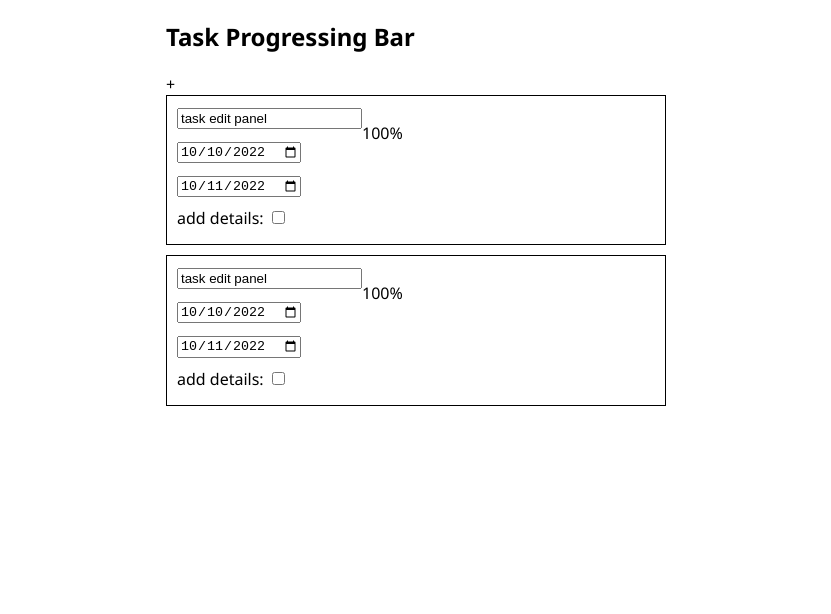
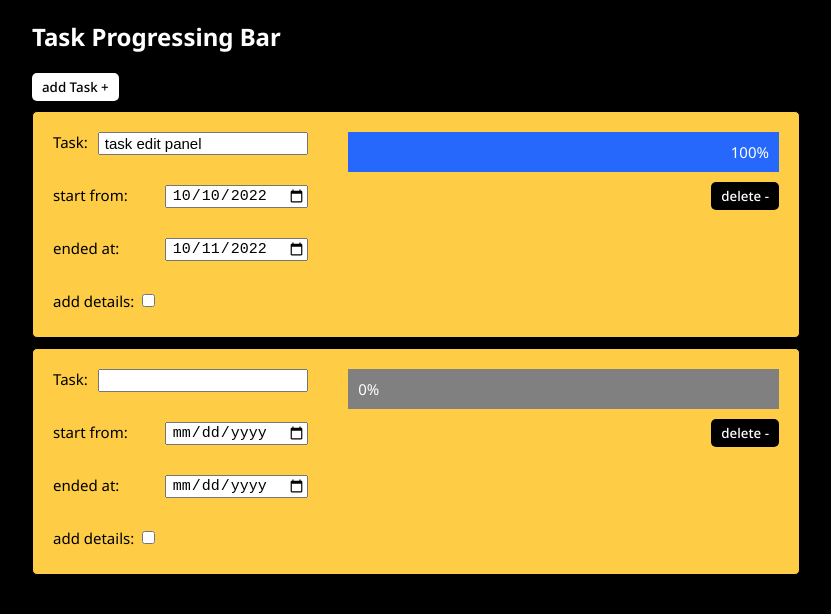
Before and after one commit to jimmyww7710/react-task-list-progress-bar, a React (Create React App) app: page / in a window 1280 px wide. Shown: the top 614 px of the page, without its empty margins (224-1055 px from the left). Built offline with nearby package versions, Linux system fonts and the light colour scheme.

Commit message:
fix error from eslint; add style on
fix error from eslint; add style on

```diff
--- a/public/index.html
+++ b/public/index.html
@@ -1,14 +1,12 @@
 <!DOCTYPE html>
 <html lang="en">
+
 <head>
   <meta charset="utf-8" />
   <link rel="icon" href="%PUBLIC_URL%/favicon.ico" />
   <meta name="viewport" content="width=device-width, initial-scale=1" />
   <meta name="theme-color" content="#000000" />
-    <meta
-      name="description"
-      content="Web site created using create-react-app"
-    />
+  <meta name="description" content="Web site created using create-react-app" />
   <!--
       manifest.json provides metadata used when your web app is installed on a
       user's mobile device or desktop. See https://developers.google.com/web/fundamentals/web-app-manifest/
@@ -25,7 +23,8 @@
     -->
   <title>React App</title>
 </head>
-  <body>
+
+<body style="background-color: #000000;">
   <noscript>You need to enable JavaScript to run this app.</noscript>
   <div id="root"></div>
   <!--
@@ -39,4 +38,5 @@
       To create a production bundle, use `npm run build` or `yarn build`.
     -->
 </body>
+
 </html>
--- a/src/App.js
+++ b/src/App.js
@@ -1,44 +1,29 @@
 import React from 'react';
-import { StyledGlobal } from './style/global.styled';
-import List from './component/list'
+import StyledGlobal from './style/global.styled';
+import List from './component/list';
+
 function App() {
   const taskData = [
-      {
-        "id": "asdfjkasdjf",
-        "title": "task edit panel",
-        "startDate": "2022-10-10",
-        "endDate": "2022-10-11",
-        "details": ""
-      },
-      {
-        "id": "dsfhajsdhfka",
-        "title": "task edit panel",
-        "startDate": "2022-10-10",
-        "endDate": "2022-10-11",
-        "details": ""
-      },
-    ]
-  // const [taskData, setTaskData] = useState([
-  //   {
-  //     "title": "task edit panel",
-  //     "startDate": "20221010",
-  //     "endDate": "20221011",
-  //     "items": [
-  //       {
-  //         "name": "",
-  //         "days": ""
-  //       },
-  //       {
-  //         "name": "",
-  //         "days": ""
-  //       }
-  //     ]
-  //   },
-  // ])
+    {
+      id: 'asdfjkasdjf',
+      title: 'task edit panel',
+      startDate: '2022-10-10',
+      endDate: '2022-10-11',
+      details: '',
+    },
+    {
+      id: '',
+      title: '',
+      startDate: '',
+      endDate: '',
+      details: '',
+    },
+  ];
+
   return (
     <StyledGlobal>
-      <h2>Task Progressing Bar</h2>
-      <List taskData={taskData}></List>
+      <h2 class="main-title">Task Progressing Bar</h2>
+      <List taskData={taskData} />
     </StyledGlobal>
   );
 }
--- a/src/component/list.js
+++ b/src/component/list.js
@@ -1,30 +1,47 @@
-import { useState, useEffect} from 'react';
-import Task from './task'
+import { useState } from 'react';
+import { StyledList } from '../style/list.styled';
+import Task from './task';
 
-
-function List({taskData}) {
-    const[tempTaskData, setTempTaskData] = useState(taskData);
-    const add = function() {
+function List({ taskData }) {
+  const [tempTaskData, setTempTaskData] = useState(taskData);
+  const add = function () {
     return setTempTaskData((preTaskData) => [
       ...preTaskData,
       {
-            "id": "", //自動產生一組新的id
-            "title": "",
-            "startDate": "",
-            "endDate": "",
-            "details": ""
-          }
-      ])
-    }
+        id: '', // 自動產生一組新的id
+        title: '',
+        startDate: '',
+        endDate: '',
+        details: '',
+      },
+    ]);
+  };
+
+  const clickDeleteButtonHandler = (id) => {
+    return setTempTaskData((preTaskData) => {
+      return preTaskData.filter((task) => task.id !== id);
+    });
+  };
 
   return (
-      <div>
-        <div onClick={add}>+</div>
+    <StyledList>
+      <button type="button" onClick={add}>add Task +</button>
       {tempTaskData.map((taskItem, index) => {
-          const {title, startDate, endDate, datails, id} = taskItem;
-          return <Task key={id} title={title} startDate={startDate} endDate={endDate} datails={datails} order={index + 1}></Task>
+        const { title, startDate, endDate, datails, id } = taskItem;
+        return (
+          <Task
+            key={id}
+            title={title}
+            startDate={startDate}
+            endDate={endDate}
+            datails={datails}
+            order={index + 1}
+            id={id}
+            clickDeleteButtonHandler={clickDeleteButtonHandler}
+          />
+        );
       })}
-      </div>
+    </StyledList>
   );
 }
 
--- a/src/component/task.js
+++ b/src/component/task.js
@@ -1,17 +1,14 @@
 import { useState } from 'react';
-import { StyledTask } from '../style/task.styled';
-// import Details from './details'
+import StyledTask from '../style/task.styled';
 
-function Task({ title, startDate, endDate, datails }) {
+function Task({ title, startDate, endDate, datails, id, clickDeleteButtonHandler }) {
   let wholeDays = 0;
   let progressPercent = 0;
-  const currentDate = new Date();
-  const passedDays = Math.ceil(((currentDate - new Date(startDate)) / (1000 * 60 * 60 * 24)));
-
   const updateWholeDays = function (startDate, endDate) {
     const _startDate = new Date(startDate);
     const _endDate = new Date(endDate);
     wholeDays = Math.ceil((_endDate - _startDate) / (1000 * 60 * 60 * 24)) + 1;
+    const passedDays = Math.ceil(((new Date() - new Date(startDate)) / (1000 * 60 * 60 * 24)));
     progressPercent = Math.floor((passedDays / wholeDays) * 100);
     progressPercent = progressPercent > 100 ? 100 : progressPercent;
   };
@@ -27,7 +24,7 @@ function Task({ title, startDate, endDate, datails }) {
 
   updateWholeDays(taskStartDate, taskEndDate);
   const updateStartDate = function (e) {
-    if (new Date(e.target.value) < taskEndDate) {
+    if (new Date(e.target.value) < new Date(taskEndDate)) {
       setTaskStartDate(e.target.value);
       updateWholeDays(taskStartDate, taskEndDate);
     }
@@ -37,7 +34,8 @@ function Task({ title, startDate, endDate, datails }) {
   };
 
   const updateTaskEndDate = function (e) {
-    if (new Date(e.target.value) > taskStartDate) {
+    console.log(new Date(e.target.value), taskStartDate);
+    if (new Date(e.target.value) > new Date(taskStartDate)) {
       setTaskEndDate(e.target.value);
       updateWholeDays(taskStartDate, taskEndDate);
     }
@@ -47,24 +45,45 @@ function Task({ title, startDate, endDate, datails }) {
   };
   return (
     <StyledTask>
-      <div class="flex-container">
-
-        <div>
-          <input type="text" value={taskTitle} onChange={updateTitle} />
+      <div className="flex-container two-reverse">
+        <div className="form-input-area">
+          <div className="flex-container">
+            Task:
+            <input type="text" value={taskTitle} onChange={updateTitle} />
+          </div>
           <br />
-          <input type="date" value={taskStartDate} onChange={updateStartDate} />
+          <div className="flex-container">
+            start from:
+            <input type="date" value={taskStartDate} onChange={updateStartDate} />
+          </div>
           <br />
-          <input type="date" value={taskEndDate} onChange={updateTaskEndDate} />
+          <div className="flex-container">
+            ended at:
+            <input type="date" value={taskEndDate} onChange={updateTaskEndDate} />
+          </div>
           <br />
         </div>
+        <div className="display-area">
+          <div className="progress-bar">
+            <div className="current-progress-percentage" style={{ width: ((!taskStartDate || !taskEndDate) ? 0 : progressPercent) + '%' }}>
+              <span>
+                {
+                  ((!taskStartDate || !taskEndDate) ? 0 : progressPercent) + '%'
+                }
+              </span>
+            </div>
+          </div>
+          <button
+            class="reverse-color"
+            type="button"
+            onClick={() => {
+              clickDeleteButtonHandler(id);
+            }}
+          >
+            delete -
+          </button>
+        </div>
 
-        <div>
-          <p>
-            {
-              (!taskStartDate || !taskEndDate) ? '' : progressPercent + '%'
-            }
-          </p>
-        </div>
       </div>
 
       add details:
--- a/src/index.js
+++ b/src/index.js
@@ -6,5 +6,5 @@ const root = ReactDOM.createRoot(document.getElementById('root'));
 root.render(
   <React.StrictMode>
     <App />
-  </React.StrictMode>
+  </React.StrictMode>,
 );
--- a/src/style/details.styled.js
+++ /dev/null
@@ -1,5 +0,0 @@
-import styled from 'styled-components';
-
-export const StyledDetails = styled.div`
-
-`
--- a/src/style/global.styled.js
+++ b/src/style/global.styled.js
@@ -1,8 +1,44 @@
 import styled from 'styled-components';
 
-export const StyledGlobal = styled.div`
+const StyledGlobal = styled.div`
     @import url('https://fonts.googleapis.com/css2?family=Noto+Sans:ital,wght@0,300;0,400;0,500;0,600;0,700;1,300;1,400;1,500;1,600;1,700&display=swap');
     font-family: 'Noto Sans', sans-serif;
-    max-width: 500px;
+    max-width: 768px;
     margin: 0 auto;
-`
+    .main-title {
+        color: #ffffff;
+    }
+    button {
+        font-family: 'Noto Sans', sans-serif;
+        border-radius: 5px;
+        border-width: 0px;
+        background-color: #ffffff;
+        font-weight: 500;
+        padding: 5px 10px;
+        cursor: pointer;
+    }
+
+    button.reverse-color {
+        background-color: #000000;
+        color: #ffffff;
+    }
+    .row-bottom-10 {
+        padding-bottom: 10px
+    }
+
+    @media only screen and (max-width: 767px)  {
+        .flex-container {
+            flex-direction: column;
+            &.two-reverse {
+                > :first-child {
+                    order: 2;
+                }
+
+                > :last-child {
+                    order: 1;
+                }
+            }
+        }
+    }
+`;
+export default StyledGlobal;
--- /dev/null
+++ b/src/style/list.styled.js
@@ -0,0 +1,6 @@
+import styled from 'styled-components';
+
+export const StyledList = styled.div`
+`;
+
+export default StyledList;
--- a/src/style/task.styled.js
+++ b/src/style/task.styled.js
@@ -1,14 +1,52 @@
 import styled from 'styled-components';
 
-export const StyledTask = styled.div`
-    padding: 10px;
+const StyledTask = styled.div`
+    padding: 20px;
+    border-radius: 5px;
     border: 1px solid #000000;
-    margin-bottom: 10px;
+    margin-top: 10px;
+    background-color: #FECD45;
+    font-size: 15px;
     input {
         display: inline-block;
         margin-bottom: 10px;
+        font-size: 15px;
+    }
+    .form-input-area {
+        input {
+            margin-left: 10px;
+            padding-left: 5px;
+        }
     }
     .flex-container {
         display: flex;
+        justify-content: space-between;
     }
-`
+    .display-area {
+        flex-grow: 0.9;
+        text-align: right;
+        .progress-bar {
+            margin-bottom: 10px;
+            background-color: grey;
+            > .current-progress-percentage
+            {
+                height: 100%;
+                width: 100%;
+                background-color: #2568FB;
+                text-align: right;
+                > span {
+                    display: inline-block;
+                    padding: 10px;
+                    color: #ffffff;
+                }
+            }
+        }
+    }
+
+    textarea {
+        width: 100%;
+    }
+
+`;
+
+export default StyledTask;
```
Also changed, not shown: src/component/details.js (deleted, +0 -23 lines), .eslintrc.json. Lines whose indentation alone changed are shown as unchanged.
